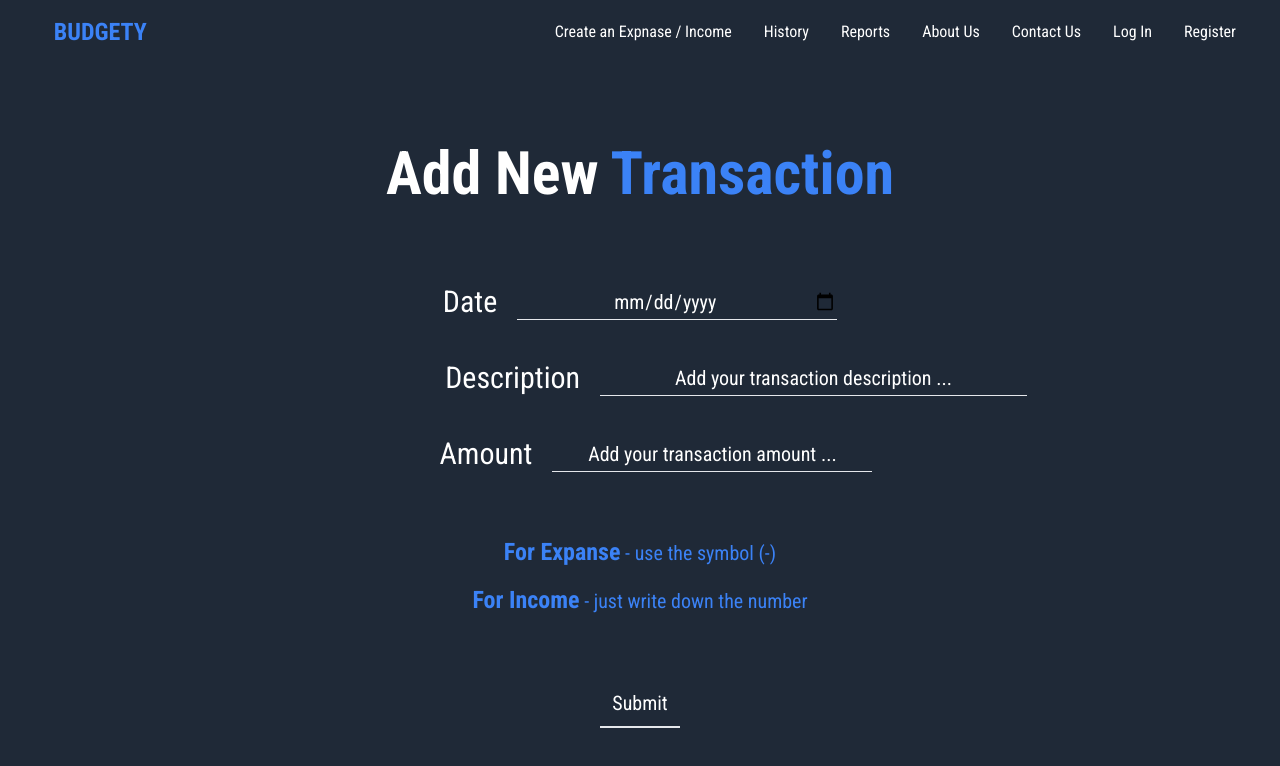
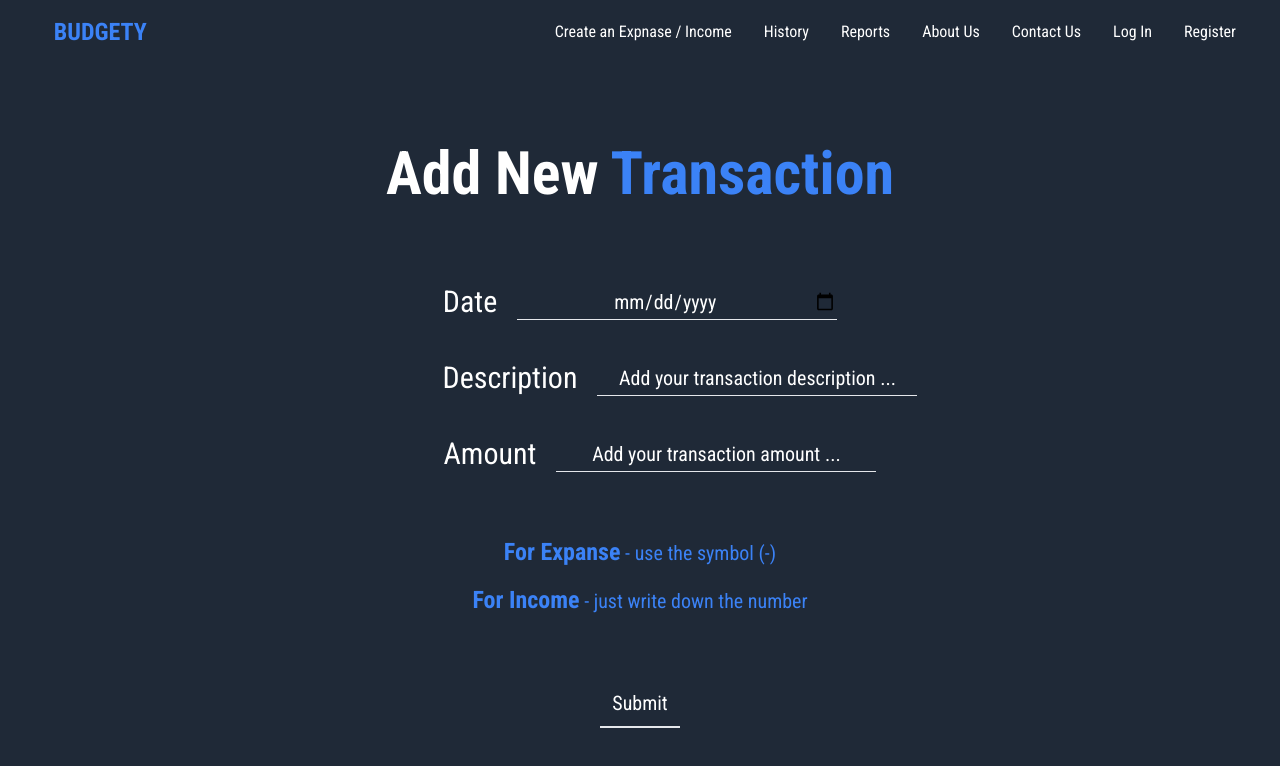
Before and after one commit to DavidKorochik/Budgety, a React (Create React App) app: page /income-expanses in a window 1280 px wide. Shown: the top 766 px of the page. Built offline with nearby package versions, Linux system fonts and the light colour scheme.

Commit message:
Changed the description input width

```diff
--- a/src/components/TransactionForm/TransactionForm.js
+++ b/src/components/TransactionForm/TransactionForm.js
@@ -59,13 +59,13 @@ export default function TransactionForm() {
           <div className='flex justify-center mt-10'>
             <label
               htmlFor='description'
-              className='text-3xl font-medium ml-48 text-white'
+              className='text-3xl font-medium ml-20 text-white'
             >
               Description
             </label>
             <input
               onChange={(e) => setDescription(e.target.value)}
-              className='inputForm text-xl placeholder-white w-1/3 ml-5 text-white outline-none border-0 transition-all focus:border-blue-500 bg-transparent border-b text-center '
+              className='inputForm text-xl placeholder-white w-1/4 ml-5 text-white outline-none border-0 transition-all focus:border-blue-500 bg-transparent border-b text-center '
               placeholder='Add your transaction description ...'
               type='text'
               required
@@ -76,7 +76,7 @@ export default function TransactionForm() {
           <div className='flex justify-center mt-10'>
             <label
               htmlFor='amount'
-              className='text-3xl font-medium ml-8 text-white'
+              className='text-3xl font-medium ml-10 text-white'
             >
               Amount
             </label>
```
